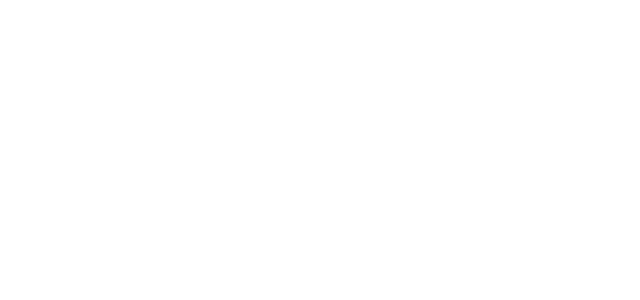
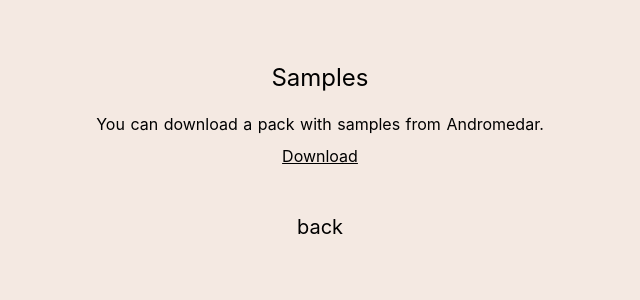
Before and after one commit to andromedarxyz/andromedarxyz.github.io, a Nuxt app: page /sampleus in a window 1280 px wide. Before the commit this address had no page. Shown: the top 300 px of the page, without its empty margins (320-960 px from the left). Built offline with nearby package versions, Linux system fonts and the light colour scheme.

Commit message:
add samples

```diff
--- a/nuxt.config.js
+++ b/nuxt.config.js
@@ -4,7 +4,7 @@
 
   // Global page headers (https://go.nuxtjs.dev/config-head)
   head: {
-    title: 'andromedar',
+    title: 'Andromedar',
     meta: [
       { charset: 'utf-8' },
       { name: 'viewport', content: 'width=device-width, initial-scale=1' },
--- a/pages/impressum.vue
+++ b/pages/impressum.vue
@@ -1,19 +1,20 @@
 <template>
   <div class="container my-8" style="background-color: #f4e9e2">
-    <div class="my-3">
-      <p>Booking:</p>
-      Michael Maier <br />
-      meichel98(a)yahoo.com
+    <h2 class="text-2xl my-8 font-medium">Booking</h2>
+    <div>
+      <p class="font-medium">
+        Michael Maier <br />
+        info@andromedar.xyz
+      </p>
     </div>
-    <div class="my-3">
+    <h2 class="text-2xl my-8 font-medium">Impressum</h2>
+    <div>
       <p>Angaben gemäß § 5 TMG:</p>
       <p>
         Martin Hering<br />
-        Deisenhofenerstraße 98<br />
+        Deißenhofenerstraße 98<br />
         81539 München<br />
-        Kontakt:<br />
-        E-Mail: martin.hering.it+andromedar(a)gmail.com <br />Kleinunternehmer
-        gemäß § 19 UStG<br />
+        martin.hering.it+andromedar(a)gmail.com <br />
         Die Bildrechte liegen bei den jeweiligen Fotografen/Künstler und können
         nur mit deren ausdrücklicher Genehmigung wiederverwendet werden.
       </p>
--- a/pages/index.vue
+++ b/pages/index.vue
@@ -12,10 +12,18 @@
         ></iframe
       >
     </div>
-
-    <nuxt-link class="text-xl my-8 uppercase" to="/impressum"
-      >Contact / Impressum</nuxt-link
-    >
+    <div class="flex space-x-8">
+      <nuxt-link
+        class="text-xl my-8 uppercase hover:underline font-medium"
+        to="/sampleus"
+        >Sample us</nuxt-link
+      >
+      <nuxt-link
+        class="text-xl my-8 uppercase hover:underline font-medium"
+        to="/impressum"
+        >Contact / Impressum</nuxt-link
+      >
+    </div>
   </div>
 </template>
 
--- /dev/null
+++ b/pages/sampleus.vue
@@ -0,0 +1,37 @@
+<template>
+  <div class="container my-8" style="background-color: #f4e9e2">
+    <div class="my-3">
+      <h2 class="text-2xl my-4">Samples</h2>
+      <p class="my-2">You can download a pack with samples from Andromedar.</p>
+
+      <a
+        href="https://www.dropbox.com/sh/69rz3ygywc4bu04/AACx1LO3G-ZK26-0CmRI-Wwya?dl=0"
+        target="_blank"
+        rel="noopener noreferrer"
+        class="underline"
+        >Download</a
+      >
+    </div>
+
+    <nuxt-link class="text-xl my-8" to="/">back</nuxt-link>
+  </div>
+</template>
+
+<script>
+export default {}
+</script>
+
+<style lang="postcss">
+/* Sample `apply` at-rules with Tailwind CSS */
+.container {
+  @apply min-h-screen flex flex-col items-center text-center mx-auto;
+  max-width: 800px;
+}
+
+.image {
+  @apply;
+}
+body {
+  background-color: #f4e9e2;
+}
+</style>
```
Also changed, not shown: 5 other files (tests, documents, lock files or other folders).
